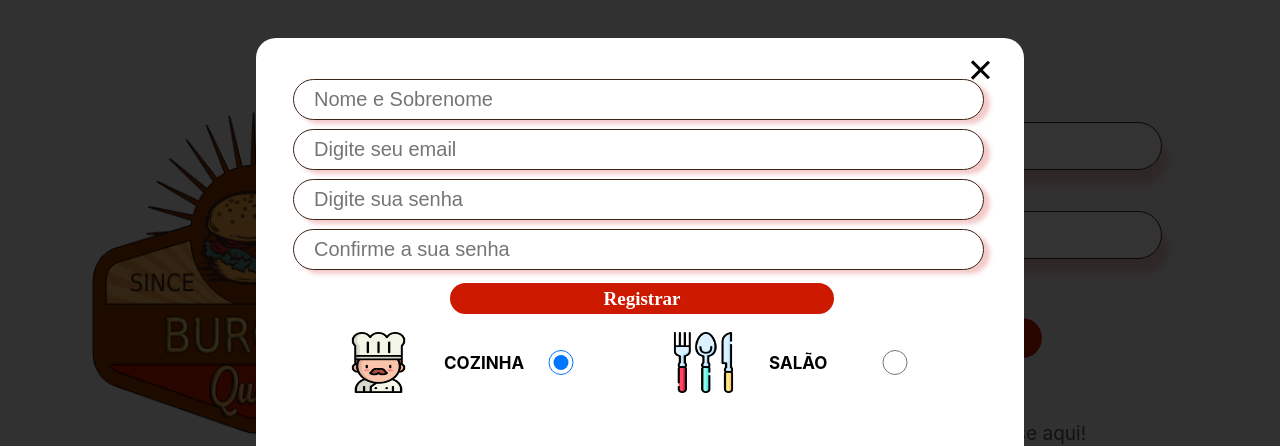
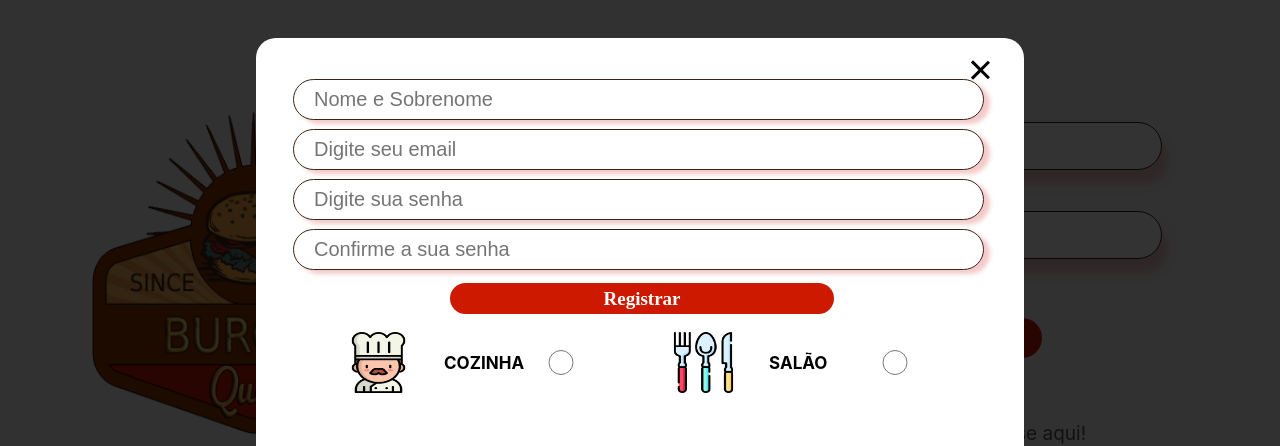
Before and after one commit to milaroque/burger-queen, a React (Create React App) app: page / in a window 1280 px wide. Both pictures are taken after a click on the element "Ainda não tem cadastro? Registre-se aqui!". Shown: the part 122-568 px from the top of the page. Built offline with nearby package versions, Linux system fonts and the light colour scheme; a web font is replaced by a local one.

Commit message:
tratamento erros

```diff
--- a/src/pages/register/register.js
+++ b/src/pages/register/register.js
@@ -84,8 +84,7 @@ const createUser = (event) => {
 }
 
 return (
-  <div>
-    <form className='form-register'>
+    <div className='form-register'>
         <Input type="name" id="name" class="input-text" value={name} onChange={e => setName(e.target.value)} placeholder="Nome e Sobrenome" />
         <Input type="email" id="email" class="input-text" value={email} onChange={e => setEmail(e.target.value)} placeholder="Digite seu email" />
         <Input type="password" id="password" class="input-text" value={password} onChange={e => setPassword(e.target.value)} placeholder="Digite sua senha" />
@@ -94,14 +93,13 @@ return (
         <div className='select-type'>
           <Image src={chef} alt='img-chef' class='chef-kitchen'/>
           <label htmlFor='cozinha' className='label-kitchen'>COZINHA</label>
-          <Input type='radio' checked class='btn-radio-kitchen' name='job' value='kitchen' onChange={e => setJob(e.target.value)} id='kitchen' />
+          <Input type='radio' class='btn-radio-kitchen' name='job' value='kitchen' onChange={e => setJob(e.target.value)} id='kitchen' />
           </div>
           <div className='select-type-two'>
             <Image src={hall} alt='img-hall' class='img-hall'/>
             <label htmlFor='salao' className='label-hall'>SALÃO</label>
             <Input type='radio' class='btn-radio-hall' name='job' value='hall' onChange={e => setJob(e.target.value)} id='hall' />
           </div>
-    </form>
     </div>
 
 )
```
